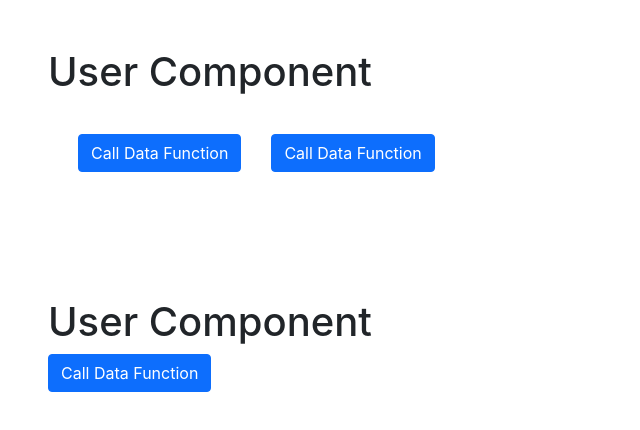
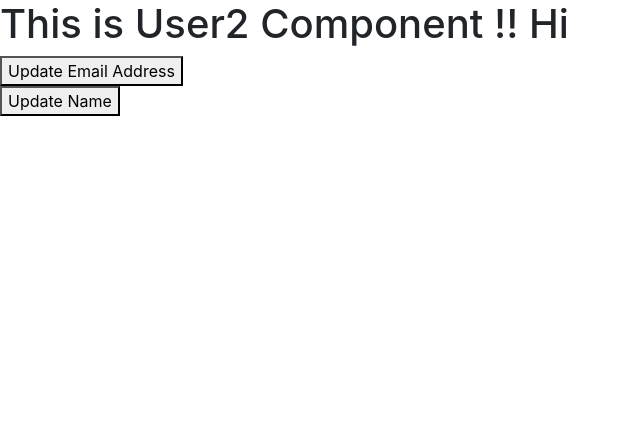
Before and after one commit to neeraj83760/React_Bible, a React (Create React App) app: page / in a window 1280 px wide. Shown: the top 430 px of the page, without its empty margins (0-640 px from the left). Built offline with nearby package versions, Linux system fonts and the light colour scheme.

Commit message:
Life Cycle method in react

```diff
--- /dev/null
+++ b/src/LifeCycleMethods/App3.js
@@ -0,0 +1,32 @@
+import React from 'react';
+
+class App3 extends React.Component {
+
+constructor(){
+    super()
+    console.warn('This is Constructor')
+
+    this.state = {
+        data:'Anil'
+    }
+}
+
+// render se bhi pehle constructor call hota hai class component me
+// Isiliye hum state constructor ke andar hi define karte hai
+
+// Keynote : Kabhi bhi constructor ke andar API call nahi karni chahiye
+// kyonki api call me time lagta hai humien usme componentDidMount me
+// call kart hai
+
+// Jaise hi state ya props update hoga render method apne aap rerender ho jaayega
+
+
+render(){
+
+    console.warn('This is Render')
+    return <h1>Hello People! and {this.state.data}</h1>
+}
+
+}
+
+export default App3;
--- /dev/null
+++ b/src/RenderLifeCycleinReact/App4.js
@@ -0,0 +1,18 @@
+import React from "react";
+import User2 from "./User2";
+import {useState} from 'react';
+
+function App4() {
+const [name, setName] = useState('Raaju');
+
+    return(
+
+        <div className="">
+
+        <User2 name={name}/>
+        <button onClick={()=>setName('Chacha')}>Update Name</button>
+        </div>
+    )
+}
+
+export default App4;
--- /dev/null
+++ b/src/RenderLifeCycleinReact/User2.js
@@ -0,0 +1,30 @@
+import React from 'react';
+
+class User2 extends React.Component {
+
+// jab bhi aap class me state banaoge aapko constructor banana hi padega
+
+constructor(){
+
+    super();
+    this.state = {
+        email: 'neeraj@gmail.com'
+    }
+}
+
+// Jaise hi component banke load hota hai render menthod khud hi
+// run ho jata hai
+    render() {
+        console.warn('Render Method!!', this.state.email)
+        return (
+
+            <div>
+                <h1>This is User2 Component !! Hi {this.state.name}</h1>
+                <button onClick={() =>this.setState({email: 'ghildiyal@gmail.com'})}>Update Email Address </button>
+            </div>
+        )
+    }
+}
+
+
+export default User2;
--- a/src/index.js
+++ b/src/index.js
@@ -13,6 +13,8 @@ import App1 from './HideandShowElement/App1';
 import Form from './Basic_Form/Form'
 import Rendering from './Conditional_rendering/Rendering'
 import App2 from './/PassFunctions_Asprops/App2'
+import App3 from './/LifeCycleMethods/App3'
+import App4 from './/RenderLifeCycleinReact/App4'
 
 const root = ReactDOM.createRoot(document.getElementById('root'));
 
@@ -29,6 +31,9 @@ root.render(
   <App1 /> */}
   {/* <Form /> */}
   {/* <Rendering /> */}
-  <App2 />
+  {/* <App2 /> */}
+  {/* <App3 /> */}
+
+  <App4 />
  </React.StrictMode>
 );
```
